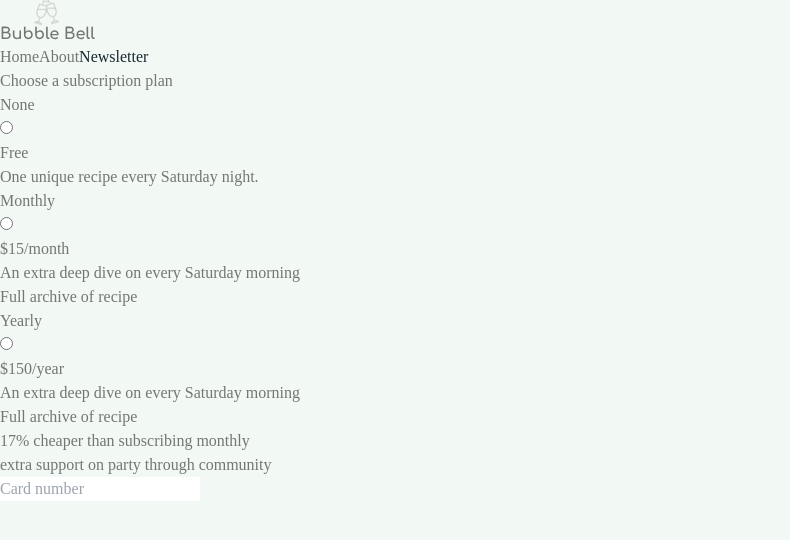
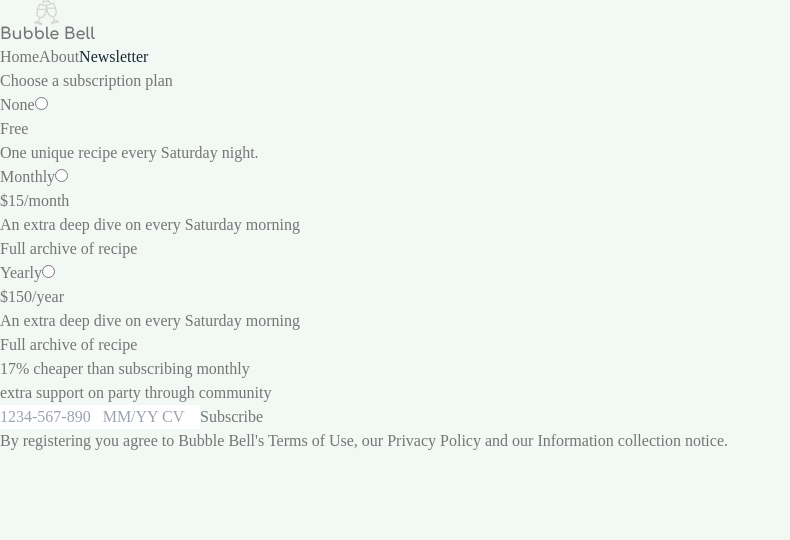
Before and after one commit to surazgaundel/CockTailParty, a React (Vite) app: page /newsletter in a window 1280 px wide. Shown: the top 540 px of the page, without its empty margins (0-790 px from the left). Built offline with nearby package versions, Linux system fonts and the light colour scheme.

Commit message:
Added error page and initial single cocktail page

```diff
--- a/src/App.jsx
+++ b/src/App.jsx
@@ -4,6 +4,8 @@ import NavBar from './components/NavBar'
 import About from './components/About';
 import Newsletter from './components/Newsletter';
 import Home from './components/Home';
+import Error from './components/Error';
+import SingleCockTail from './components/SingleCockTail';
 function App() {
   const [count, setCount] = useState(0)
 
@@ -13,7 +15,9 @@ function App() {
         <Route path='/' element={<NavBar/>}>
             <Route index element={<Home/>}/>
             <Route path='about' element={<About/>}/>
+            <Route path='cocktail/:id' element={<SingleCockTail/>}/>
             <Route path='newsletter' element={<Newsletter/>}/>
+            <Route path='*' element={<Error/>}/>
         </Route>
       </Routes>
     </>
--- a/src/components/About.jsx
+++ b/src/components/About.jsx
@@ -2,9 +2,9 @@ import React from 'react'
 
 export default function About() {
   return (
-    <div className="md:w-1/2 text-[var(--navyblue)]">
-        <h1 className="text-xl">About Us</h1>
-        <div className="flex flex-col gap-2">
+    <div className=" w-[70%] text-[var(--navyblue)]">
+        <h1 className="text-xl text-center mb-2 ">About Us</h1>
+        <div className="flex flex-col gap-2 justify-center items-center">
         <p>Bubble Bell is the ultimate party app for anyone who loves to mix up delicious cocktails and mocktails. With its easy-to-use interface and access to the hilarious Cocktails DB API, Bubble Bell makes it easy to find and create the perfect drink for any occasion.</p>
         <p>Whether you’re hosting a party or just looking for a fun new drink to try, Bubble Bell has got you covered. With a wide variety of recipes to choose from, you’ll never run out of new and exciting drinks to try. And with Bubble Bell’s simple and intuitive interface, it’s easy to find the perfect recipe for your taste buds.</p>
         <p>So why wait? Explore Bubble Bell today and start shaking up your mixology game. With Bubble Bell, the party never has to end! 🍹🎉</p>
--- /dev/null
+++ b/src/components/Error.jsx
@@ -0,0 +1,17 @@
+import React from 'react'
+import ErrorImg from '../assets/SWW.svg';
+import { useNavigate } from 'react-router-dom';
+
+export default function Error() {
+    const navigate=useNavigate();
+
+  return (
+    <div className='flex flex-col justify-center'>
+        <img src={ErrorImg} className='h-52' alt='page not found'/>
+        <div>
+            <h1>Sorry, we can't find that page! Don't worry though, you can still enjoy the party!!.🥂🍻</h1>
+            <p onClick={()=>navigate('/')} className="text-center mt-3 cursor-pointer underline hover:text-[var(--navyblue)]"> Go to Home Page</p>
+        </div>
+    </div>
+  )
+}
--- a/src/components/Newsletter.jsx
+++ b/src/components/Newsletter.jsx
@@ -2,16 +2,16 @@ import React from 'react'
 import subscription from '../subscription'
 export default function Newsletter() {
   return (
-    <div className="text-[var(--navyblue)]">
+    <div className="text-[var(--navyblue)] mt-3">
         <h1 className='text-center mb-2'>Choose a subscription plan</h1>
         <div className="flex flex-col md:flex-row gap-2 items-center">
             {subscription.map(plan=>{
                 const {id,title,price,service}=plan;
                 return(
-                    <div key={id} className='border-2 rounded-lg md:h-52 px-5 w-[90%] focus:border-teal-300'>
+                    <div key={id} className='border-2 border-[var(--navyblue)] rounded-lg lg:h-60 lg:m-auto bg-white hover:bg-gray-100 px-5 w-[90%] cursor-pointer'>
                         <section className='flex justify-between m-1'>
-                            <h1 className='font-semibold'>{title}</h1>
-                            <input type='radio'/>
+                            <label htmlFor={title} className='font-semibold'>{title}</label>
+                            <input type='radio' value={title} name='plan'/>
                         </section>
                             <p className='italic m-1'>{price}</p>
                         <ul className='m-1 p-1 list-disc'>
@@ -25,8 +25,12 @@ export default function Newsletter() {
                 )
             })}
         </div>
-        <div>
-            <input type='number' placeholder='Card number'/>
+        <div className="flex flex-col w-1/2 justify-center p-2 m-auto">
+            <input type='number' placeholder='1234-567-890   MM/YY CVV' className="my-2 border-2 rounded-md p-1"/>
+            <button className='border-2 rounded-md p-1 focus:ring-1 focus:ring-black hover:bg-white'>Subscribe</button>
+        </div>
+        <div className="text-[var(--gray)] mt-[10%] text-center h-[10vh]">
+            <p>By registering you agree to <span className="underline">Bubble Bell's Terms of Use,</span> <span className="underline">our Privacy Policy</span> and <span className="underline">our Information collection notice.</span></p>
         </div>
     </div>
   )
--- /dev/null
+++ b/src/components/SingleCockTail.jsx
@@ -0,0 +1,7 @@
+import React from 'react'
+
+export default function SingleCockTail() {
+  return (
+    <div>SingleCockTail</div>
+  )
+}
```
Also changed, not shown: src/assets/SWW.svg (added).
